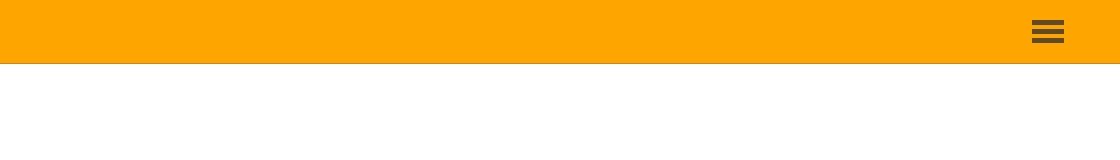
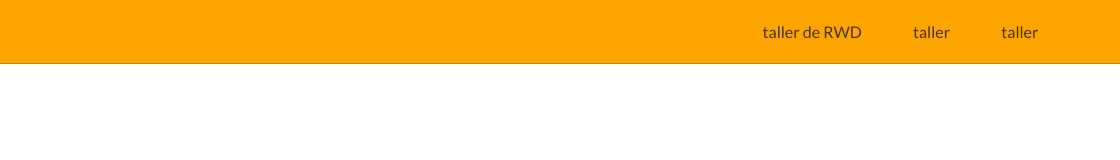
Before and after one commit to Franco-PS/tecno, a plain HTML site: page index.html in a window 1280 px wide. Shown: the full height of the page, 160-1280 px from the left. Drawn offline with Linux system fonts and the light colour scheme.

Commit message:
Menu totalmente responsivo

```diff
--- a/assets/scss/components/_menu.scss
+++ b/assets/scss/components/_menu.scss
@@ -1,8 +1,10 @@
 .menu{
-    // display: flex;
     align-items: center;
     margin: 0;
     padding: 0;
+    @include from(md){
+        display: flex;
+    }
 }
 .main-menu{
     list-style: none;
@@ -24,7 +26,10 @@
     transition:right .3s;
     background-color: rosybrown;
     @include from(md){
-        background-color: red;
+        position: static;
+        height: auto;
+        width: auto;
+        background: transparent;
     }
     //TODO: como funciona el anidamiento de la clase show
     &.show{
@@ -40,4 +45,7 @@
     height: 1.4rem;
     background: linear-gradient($color 20%,transparent 20%,transparent 40%, $color 40%,$color 60%, transparent 60%,transparent 80%,$color 80%);
     cursor: pointer;
+    @include from(md){
+        display: none;
+    }
 }
```
Also changed, not shown: assets/css/style.css.
